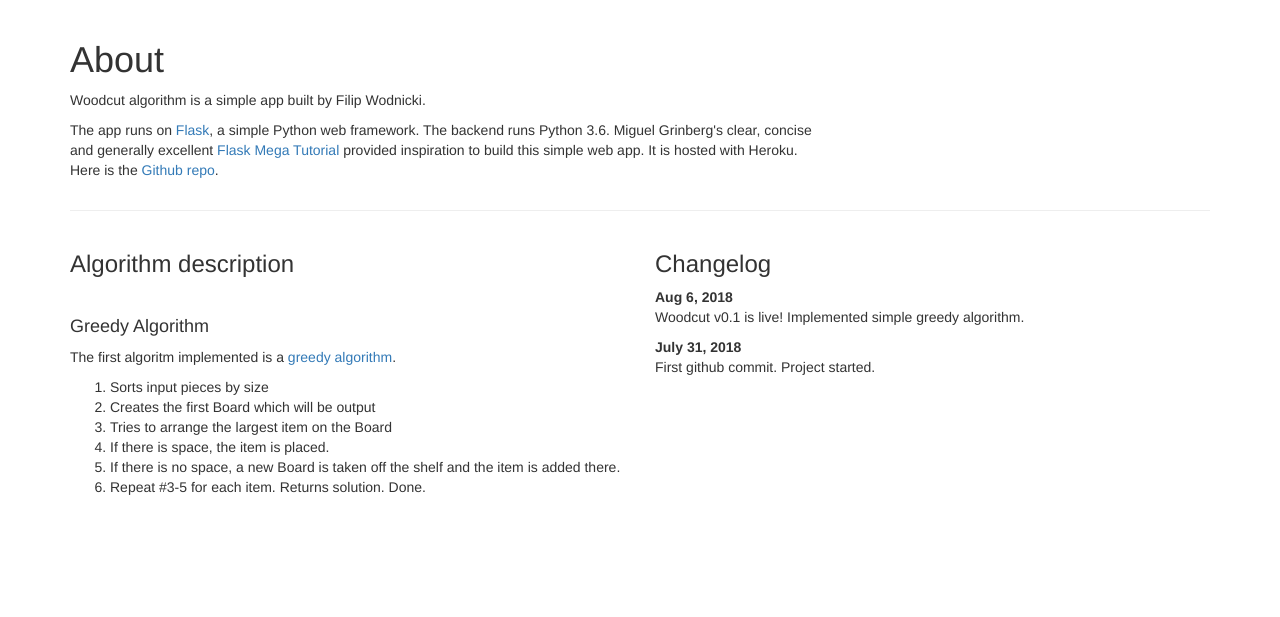
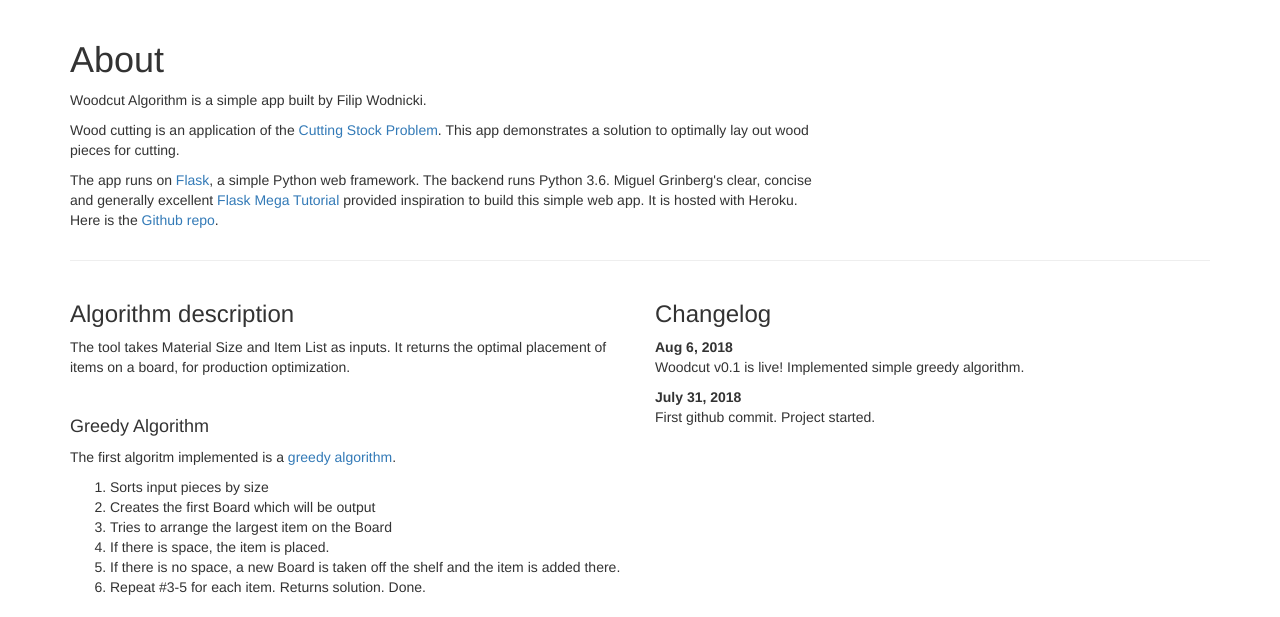
Before and after one commit to filipwodnicki/beaver, a Flask app: page /about in a window 1280 px wide. Shown: the part 52-669 px from the top of the page. Run offline with Flask 2, Linux system fonts and the light colour scheme; some libraries are stand-ins or nearby versions.

Commit message:
updated descriptions

```diff
--- a/app/templates/about.html
+++ b/app/templates/about.html
@@ -4,7 +4,8 @@
 	<div class="row">
         <div class="col-md-8">
         	<h1>About</h1>
-        	<p>Woodcut algorithm is a simple app built by Filip Wodnicki.</p>
+        	<p>Woodcut Algorithm is a simple app built by Filip Wodnicki.</p>
+            <p>Wood cutting is an application of the <a href="https://en.wikipedia.org/wiki/Cutting_stock_problem">Cutting Stock Problem</a>. This app demonstrates a solution to optimally lay out wood pieces for cutting.</p>
         	<p>The app runs on <a href="http://flask.pocoo.org">Flask</a>, a simple Python web framework. The backend runs Python 3.6. Miguel Grinberg's clear, concise and generally excellent <a href="https://blog.miguelgrinberg.com/post/the-flask-mega-tutorial-part-i-hello-world">Flask Mega Tutorial</a> provided inspiration to build this simple web app. It is hosted with Heroku. Here is the <a href="https://github.com/bananalytics/beaver">Github repo</a>.</p>
         </div>
     </div>
@@ -12,6 +13,7 @@
     <div class="row">
         <div class="col-md-6">
         	<h3>Algorithm description</h3>
+            <p>The tool takes Material Size and Item List as inputs. It returns the optimal placement of items on a board, for production optimization.</p>
         	<br>
         	<h4>Greedy Algorithm</h4>
         	<p>The first algoritm implemented is a <a href="https://en.wikipedia.org/wiki/Greedy_algorithm">greedy algorithm</a>.</p>
--- a/app/templates/index.html
+++ b/app/templates/index.html
@@ -6,7 +6,8 @@
         <div class="col-md-7">
             <h1>Woodcut Algorithm</h1>
             <br>
-            <p>This tool takes Material Size and Item List as inputs. It returns the optimal placement of items on a board, for production optimization. More info in <a href="{{ url_for('about')}}">About</a>.</p>
+            <p>Wood cutting is an application of the <a href="https://en.wikipedia.org/wiki/Cutting_stock_problem">Cutting Stock Problem</a>. This app demonstrates a solution to lay out wood pieces for cutting in way that minimizes waste.</p>
+            <p>The tool takes Material Size and Item List as inputs. It returns the optimal placement of wood pieces on a board, for production optimization. More info in <a href="{{ url_for('about')}}">About</a>.</p>
         </div>
     </div>
 
```
